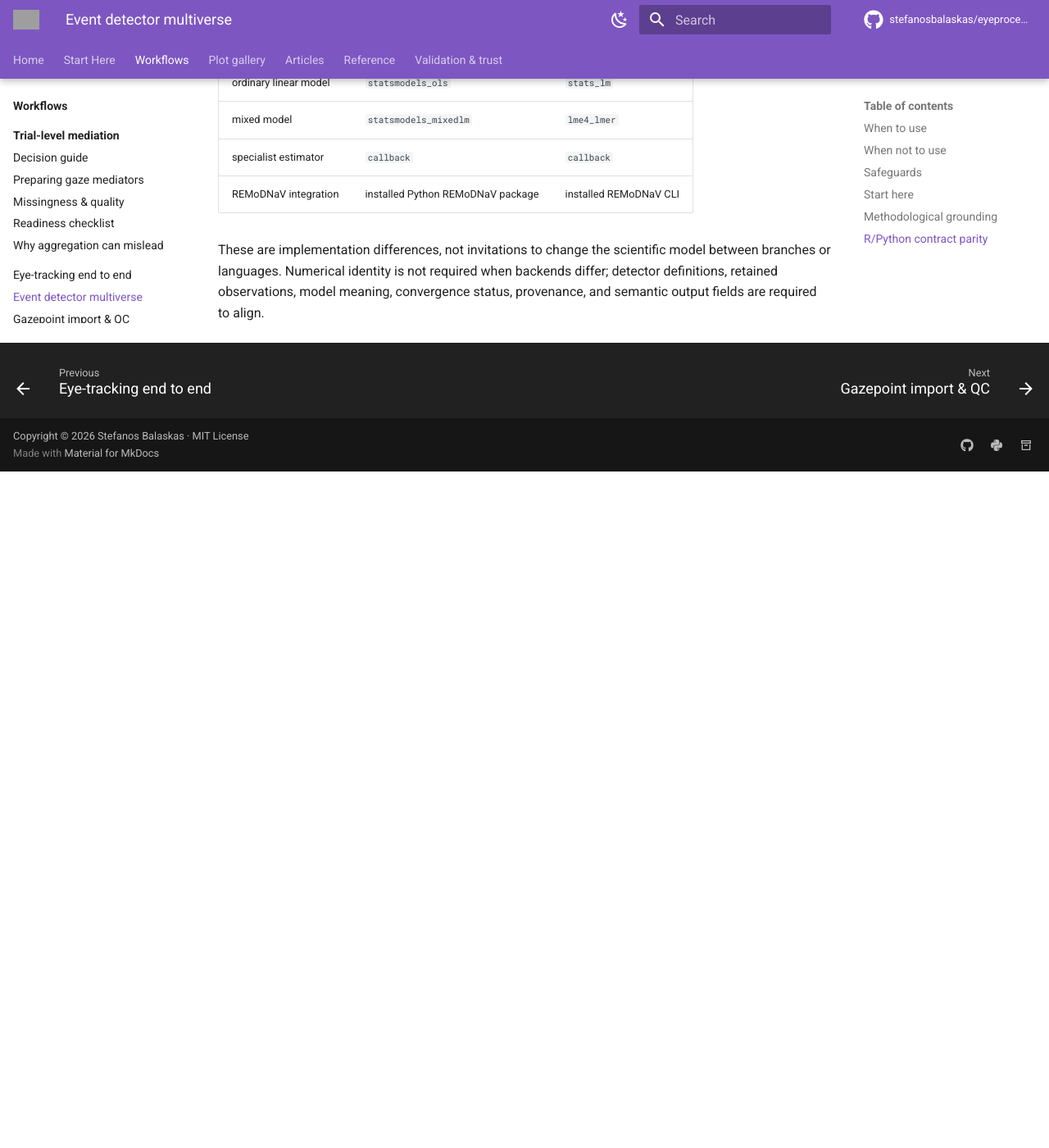
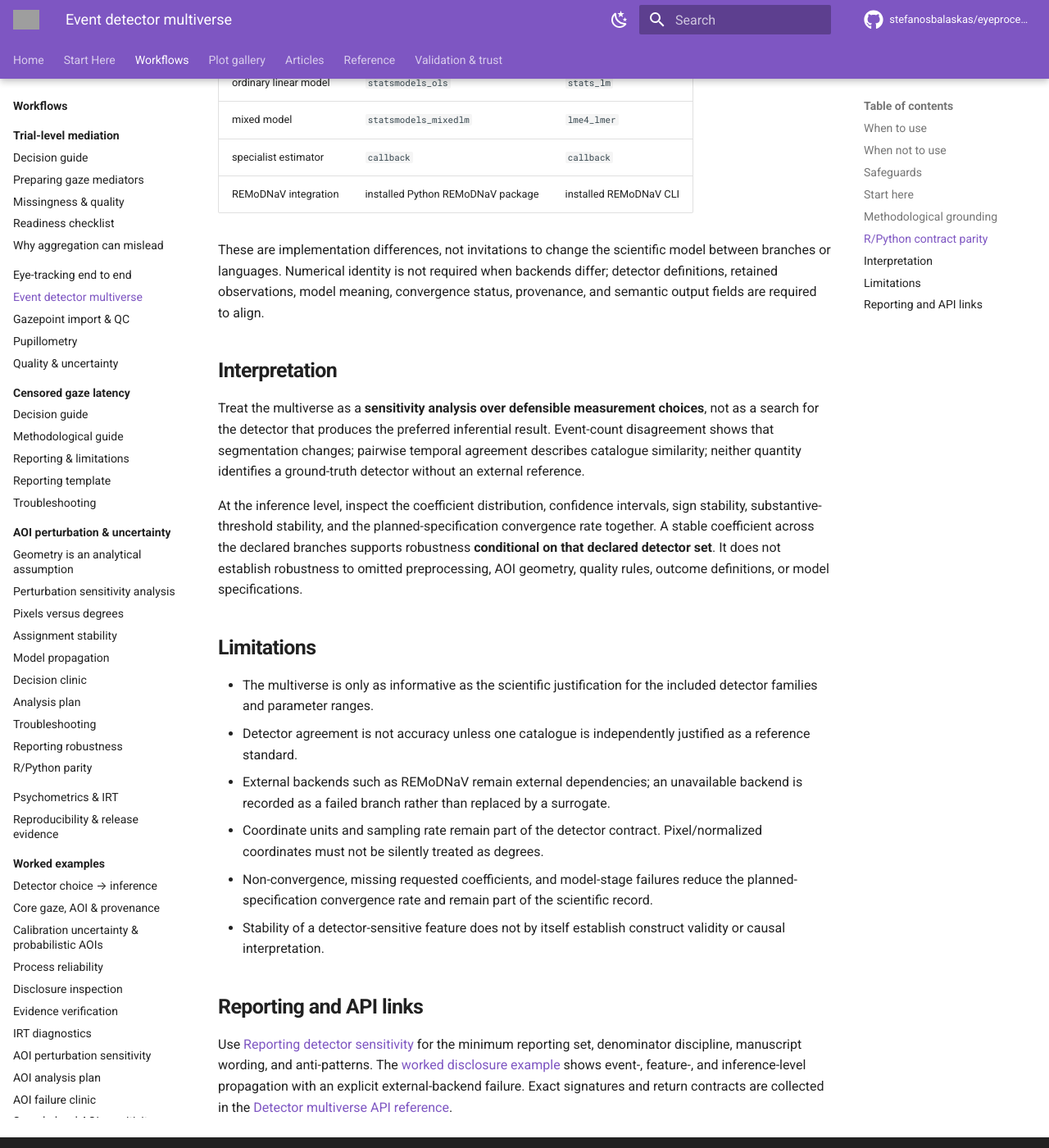
Before and after one commit to stefanosbalaskas/eyeprocesspy, an MkDocs documentation site: the page built from docs/guides/event-detector-multiverse.md, in a window 1280 px wide and 1400 px high, scrolled down 2447 px. Shown: the whole window at 82% size. Built offline with MkDocs 1.6.1 and Material for MkDocs 9.7.7, drawn with Linux system fonts in a browser that asks for light colours; comment, search, counter and statistics services are not loaded; before the commit the page ends 3022 px from its top, so only the background shows below that; grey boxes are pictures that could not be loaded.

Commit message:
docs: add detector interpretation limitations and API handoff

```diff
--- a/docs/guides/event-detector-multiverse.md
+++ b/docs/guides/event-detector-multiverse.md
@@ -71,3 +71,22 @@ Backend names differ where the host ecosystems genuinely differ:
 | REMoDNaV integration | installed Python REMoDNaV package | installed REMoDNaV CLI |
 
 These are implementation differences, not invitations to change the scientific model between branches or languages. Numerical identity is not required when backends differ; detector definitions, retained observations, model meaning, convergence status, provenance, and semantic output fields are required to align.
+
+## Interpretation
+
+Treat the multiverse as a **sensitivity analysis over defensible measurement choices**, not as a search for the detector that produces the preferred inferential result. Event-count disagreement shows that segmentation changes; pairwise temporal agreement describes catalogue similarity; neither quantity identifies a ground-truth detector without an external reference.
+
+At the inference level, inspect the coefficient distribution, confidence intervals, sign stability, substantive-threshold stability, and the planned-specification convergence rate together. A stable coefficient across the declared branches supports robustness **conditional on that declared detector set**. It does not establish robustness to omitted preprocessing, AOI geometry, quality rules, outcome definitions, or model specifications.
+
+## Limitations
+
+- The multiverse is only as informative as the scientific justification for the included detector families and parameter ranges.
+- Detector agreement is not accuracy unless one catalogue is independently justified as a reference standard.
+- External backends such as REMoDNaV remain external dependencies; an unavailable backend is recorded as a failed branch rather than replaced by a surrogate.
+- Coordinate units and sampling rate remain part of the detector contract. Pixel/normalized coordinates must not be silently treated as degrees.
+- Non-convergence, missing requested coefficients, and model-stage failures reduce the planned-specification convergence rate and remain part of the scientific record.
+- Stability of a detector-sensitive feature does not by itself establish construct validity or causal interpretation.
+
+## Reporting and API links
+
+Use [Reporting detector sensitivity](reporting-detector-sensitivity.md) for the minimum reporting set, denominator discipline, manuscript wording, and anti-patterns. The [worked disclosure example](../examples/detector-multiverse-disclosure.md) shows event-, feature-, and inference-level propagation with an explicit external-backend failure. Exact signatures and return contracts are collected in the [Detector multiverse API reference](../reference/detector-multiverse.md).
```
